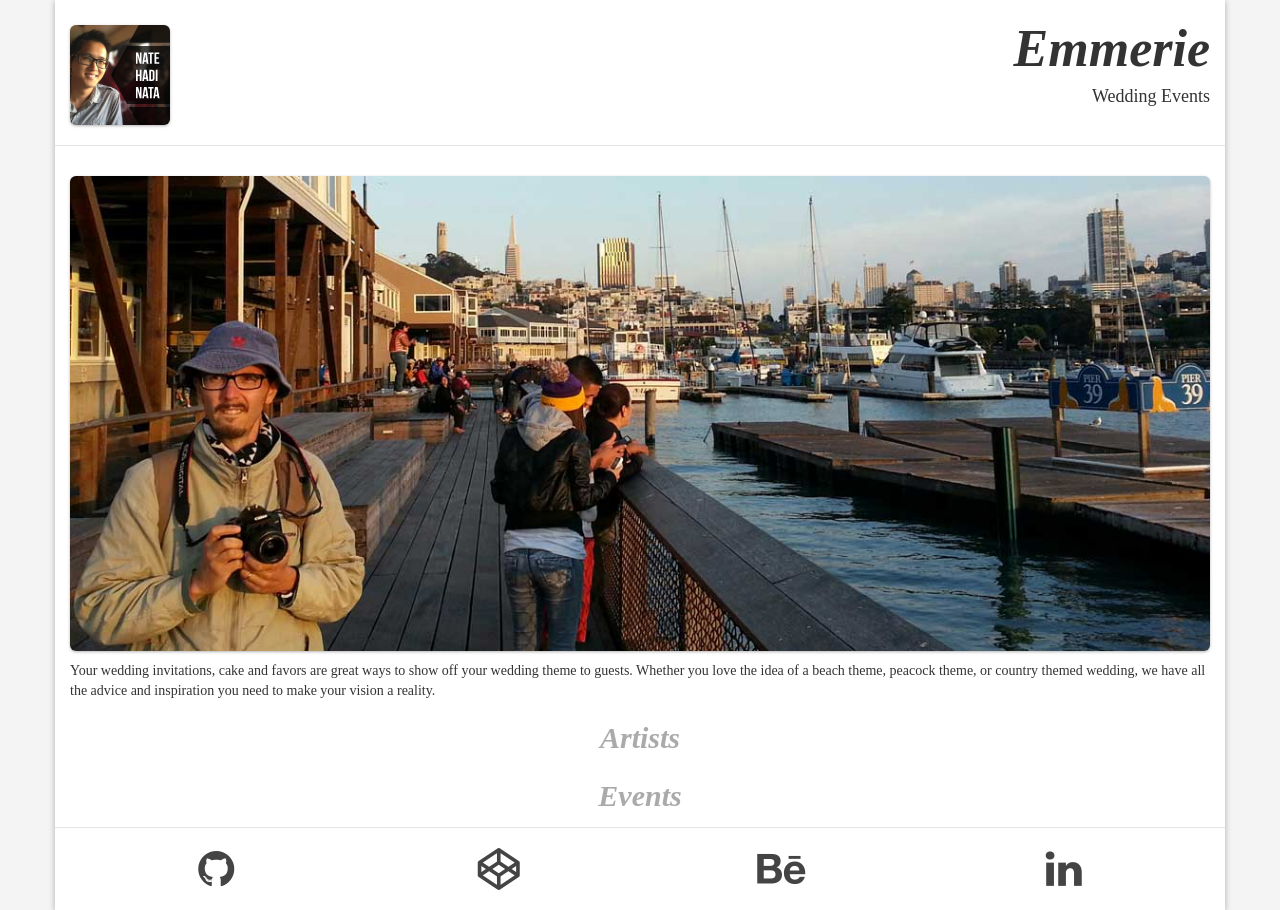
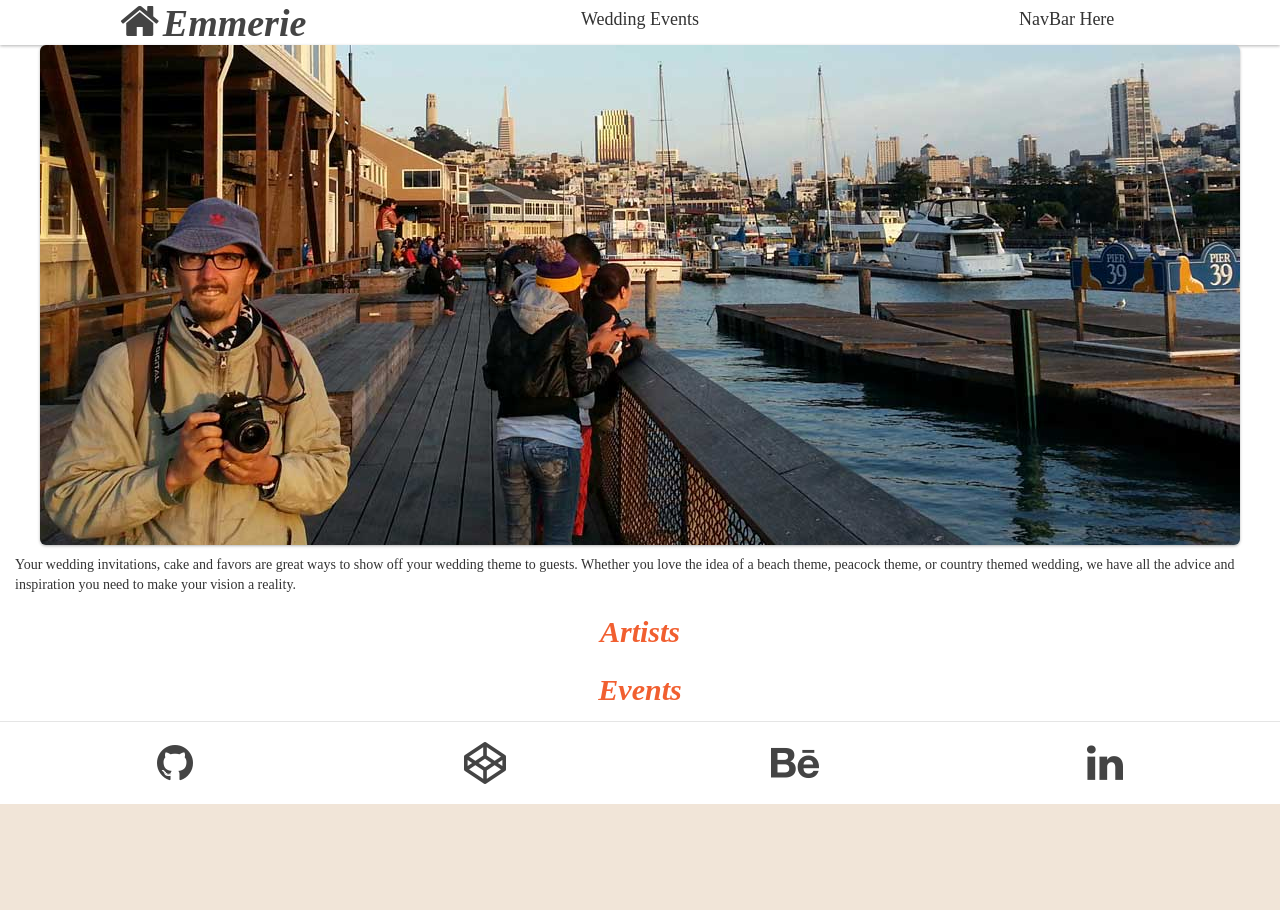
Before and after one commit to nhadinat/Emmerie, a website: page src/index.html in a window 1280 px wide. After the commit the page ends 804 px from the top, so only its background shows below. Drawn offline with nearby package versions, Linux system fonts and the light colour scheme; files that its build step writes are made by us from their sources.

Commit message:
Header edits

```diff
--- a/src/css/style.css
+++ b/src/css/style.css
@@ -1,7 +1,7 @@
 body {
     font-family: 'Lora', serif;
     color: #333;
-    background-color: #f4f4f4;
+    background-color: #f1e5d8;
 }
 h4 {
     font-size: 18px;
@@ -26,27 +26,33 @@ img {
 .container {
     margin: 0 auto;
     background-color: #fff;
+    width: 100%;
 }
-.header-name {
+.header {
+    -webkit-box-shadow: 0 1px 3px rgba(0, 0, 0, 0.3);
+       -moz-box-shadow: 0 1px 3px rgba(0, 0, 0, 0.3);
+            box-shadow: 0 1px 3px rgba(0, 0, 0, 0.3);
+}
+.header > div > a {
+    color: #444;
+}
+.header > div > a:hover, a:active, a:focus {
+    color: #aaa;
+}
+.header-logo-text {
     font-weight: 700;
     font-style: italic;
-    font-size: 30px;
-}
-.header-logo {
-    margin: 25px 0 0 0;
-    display: inline;
+    font-size: 38px;
+    display: inline-block;
+    margin: 0;
+    color: #444;
 }
 .featured {
     margin: 10px 0 15px 0;
-    color: #aaa;
+    color: #f15f30;
     font-weight: 700;
     font-style: italic;
     font-size: 26px;
-}
-.header {
-    border-bottom: 1px solid #e5e5e5;
-    padding-bottom: 20px;
-    margin-bottom: 30px;
 }
 .project {
     min-width: 50%;
@@ -110,8 +116,7 @@ img {
  */
 @media screen and (min-width: 500px) {
     .header-name {
-        font-size: 34px;
-    }
+        font-size: 24px;}
     .featured {
         font-size: 30px;
     }
@@ -127,7 +132,7 @@ img {
 }
 @media screen and (min-width: 768px) {
     .header-name {
-        font-size: 52px;
+        font-size: 24px;
     }
     .project {
         min-width: 33%;
--- a/src/index.html
+++ b/src/index.html
@@ -29,13 +29,16 @@
     <div class="container effect8">
 
       <!--Header-->
-      <header class="row header">
+      <header class="row header text-center">
         <div class="col-xs-4">
-          <a href="/" title="Nate Hadinata, UX Designer" alt="Nate Hadinata, UX Designer"><img src="img/Nathan-Profile-100x100.jpg" srcset="img/Nathan-Profile-100x100.jpg 1x, img/Nathan-Profile-100x100-2x.jpg 2x" alt="Nate Hadinata Design Logo" class="img-responsive header-logo img-rounded shadow highlight"></a>
+          <a href="/" title="Emmerie Weddings and Events" alt="Emmerie Weddings and Events"><i class="fa fa-home fa-3x"></i></a>
+          <h1 class="header-logo-text">Emmerie</h1>
         </div>
-        <div class="col-xs-8 text-right header-title">
-          <h1 class="header-name">Emmerie</h1>
+        <div class="col-xs-4">
           <h4>Wedding Events</h4>
+        </div>
+        <div class="col-xs-4">
+          <h4>NavBar Here</h4>
         </div>
       </header>
 
```
